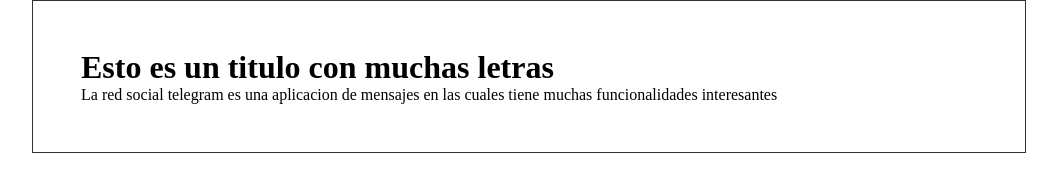
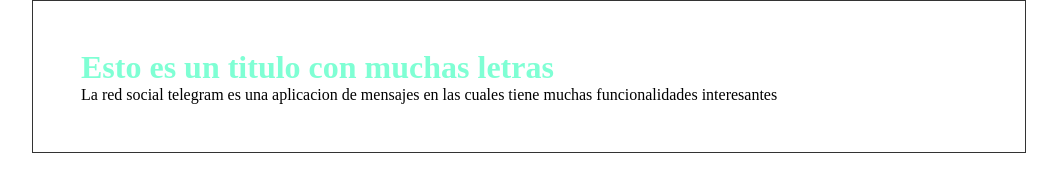
Before and after one commit to ndrsgalvis/proyect-git, a plain HTML site: page index.html in a window 1280 px wide. Shown: the whole page, without its empty margins (111-1168 px from the left). Drawn offline with Linux system fonts and the light colour scheme.

Commit message:
Cambiamos el color al titulo del post html

```diff
--- a/css/style.css
+++ b/css/style.css
@@ -8,3 +8,7 @@
     padding: 3em;
     border: 1px solid #333;
 }
+
+.container > h1 {
+    color: aquamarine;
+}
```
